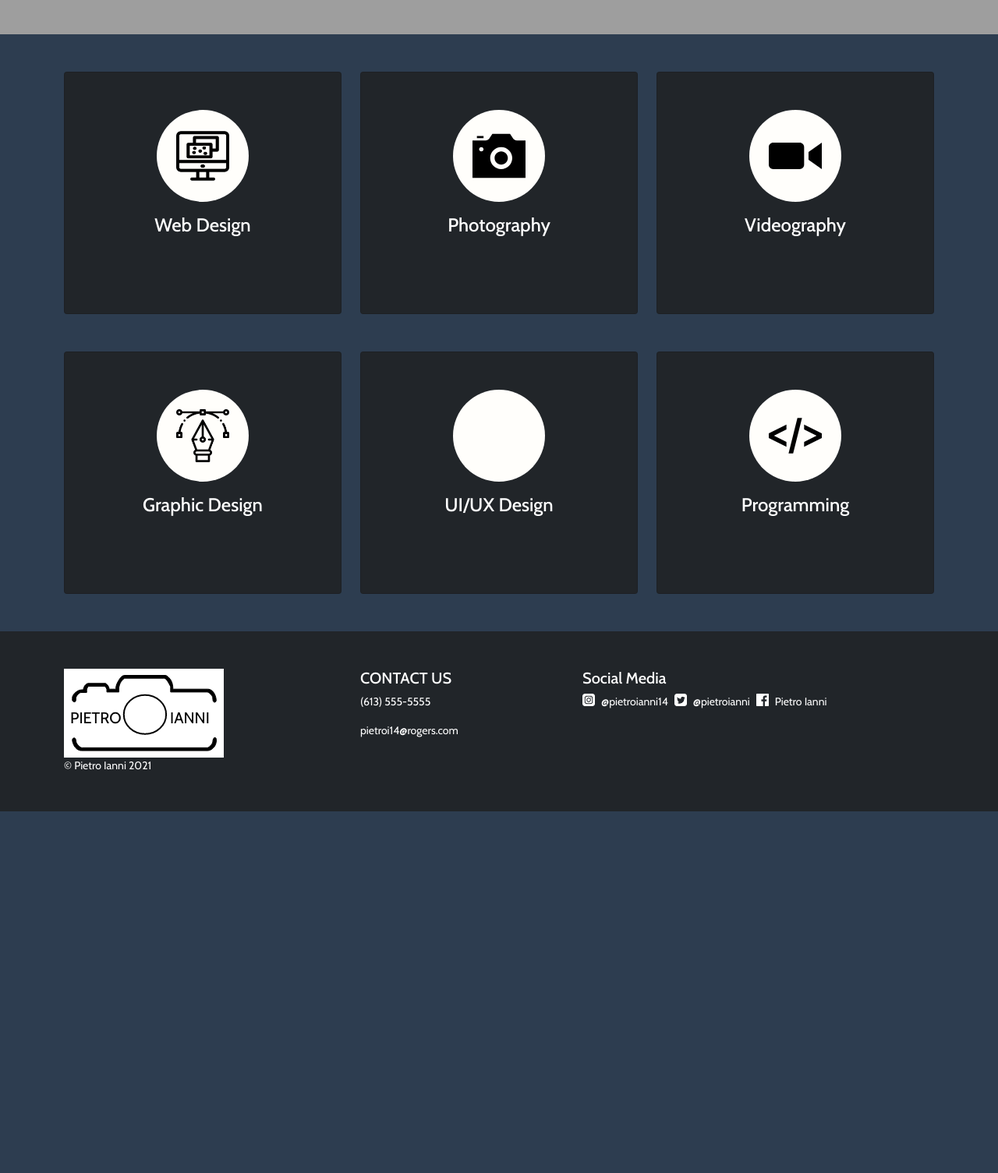
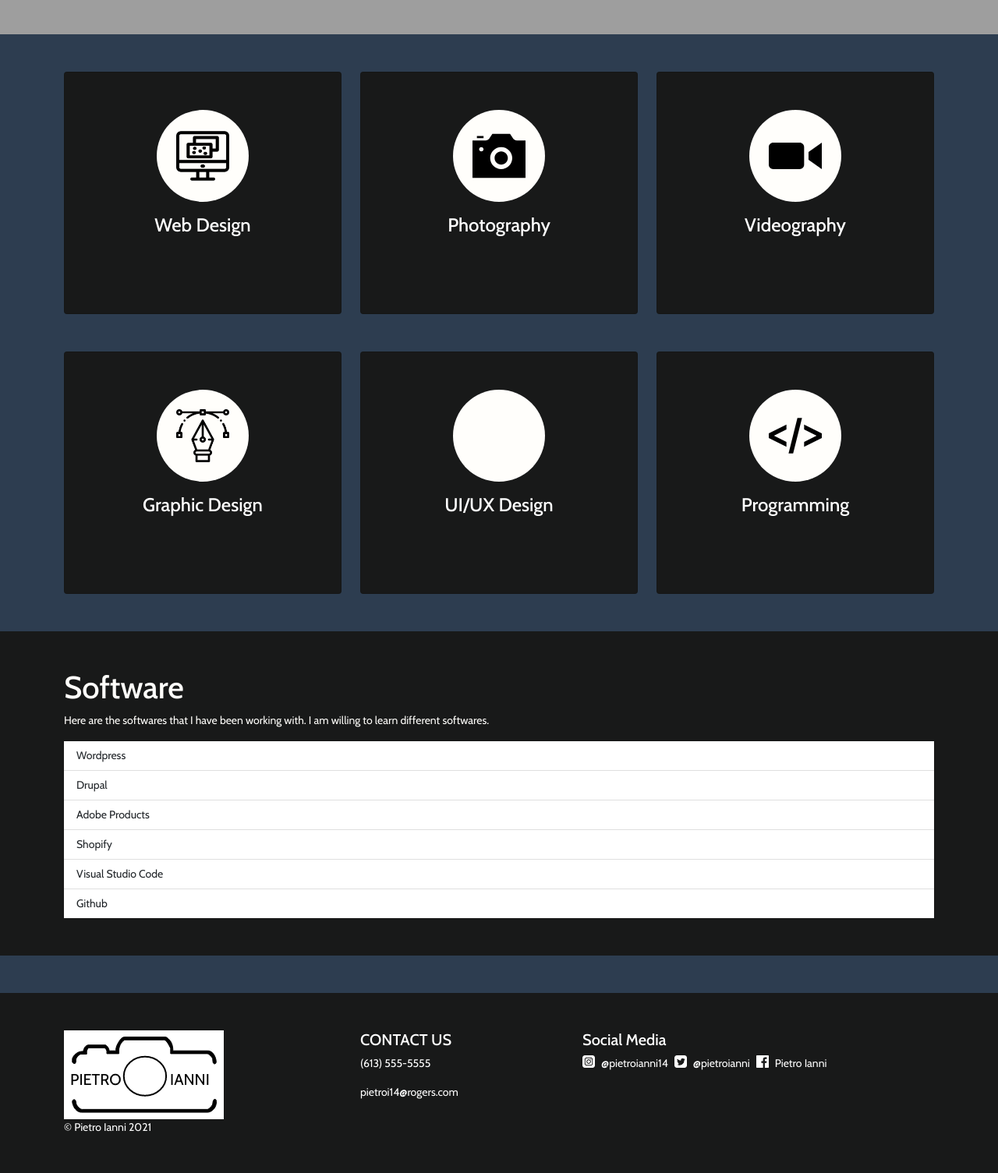
Before and after one commit to iann0029/iann0029.github.io, a plain HTML site: page Final/service.html in a window 1280 px wide. Shown: the part 419-1924 px from the top of the page at 78% size. Before the commit the page ends 1460 px from the top, so only its background shows below. Drawn offline with nearby package versions, Linux system fonts and the light colour scheme; grey boxes are pictures that could not be loaded.

Commit message:
adding list and adding comments to the css file

```diff
--- a/Final/css/main.css
+++ b/Final/css/main.css
@@ -14,15 +14,22 @@ img{
    --button: #858C84;
    --third: #972718;
 }
-
+/* In the body tag, I set the background color, colour, font, and font size that is being use thoughout the page. */
 body{
     background-color: var(--main);
     color: var(--font);
     font-family: 'Cabin', sans-serif;
     font-size: 14px;
 }
-
-/* Banner BAckground */
+/* Using this class in HTML to make it easier to for colouring the background black */
+.colour-black{
+    background-color: var(--second);
+}
+/* This class is used for the background colour to be red */
+.colour-red{
+    background-color: var(--third);
+}
+/* Using the banners classes to add an images in the background  */
 .banner-about{
     background-image: url(../images/andrew-neel-cckf4TsHAuw-unsplash.jpg);
     background-size: 100%;
@@ -52,15 +59,17 @@ body{
     background-position: center;
     height: 323px;
 }
+/* Using the banners class for each banners h1 to change the font size and padding */
 .banner-about h1, .banner-contact h1,
 .banner-portfolio h1, .banner-service h1{
     font-size: 60px;
     padding: 1.7em;
 }
+/* Changing the font size of the heading on the homepage headings  */
 .info{
     font-size: 14px;
 }
-
+/* Styling the button in all of the pages by background, colour, height, width, font size */
 .button{
     background-color: var(--button);
     color: var(--font);
@@ -68,6 +77,7 @@ body{
     width: 260px;
     font-size: 20px;
 }
+/* Styling the button in to form. It is the same as the button but the only change is the background colour */
 .button-form{
     background-color: var(--third);
     color: var(--font);
@@ -75,20 +85,20 @@ body{
     width: 260px;
     font-size: 20px;
 }
-.contactinfo{
-    background-color: var(--third);
-}
+/* Using this class for the sizing of the icon images in the contact */
 .icon{
     max-width: 67px;
     height: 62px;
 }
-/* Adding circle to the card  */
+/* Using this class for the cards in the servixce page and homepage. This is styling the cards height  */
 .servicecard{
     height: 311.23px;
 }
+/* Styling the heading on the cards that is being used on the service page and homepage  */
 .servicecard h2{
     font-size: 24px;
 }
+/* Adding a circle to the cards and adding the icons as a background image and styling it.*/
 .circle{
     display: block;
     margin: 0 auto;
@@ -101,28 +111,31 @@ body{
     background-repeat: no-repeat;
     background-position: center;
 }
+/* Adding a different background image */
 .circle-photo{
     background-image: url(../icons/iconmonstr-photo-camera-4.svg);
 }
+/* Adding a different background image */
 .circle-video{
     background-image: url(../icons/iconmonstr-video-camera-1.svg);
 }
+/* Adding a different background image */
 .circle-graphic{
     background-image: url(../icons/vector.png);
 }
+/* Adding a different background image */
 .circle-UI{
     background-image: url(../icons/web-design.png);
 }
+/* Adding a different background image */
 .circle-code{
     background-image: url(../icons/iconmonstr-code-2.svg);
 }
-.servicecard img{
-    width: 68px;
-    height: 68px;
-}
+/* Adding a background colour to the labels in the form on the contact page */
 label{
     background-color: var(--third);
 }
+/* Adding height and width to the images of the phoyography and graphic design section in porfolio. */
 .photo-graphic img{
     height: 332px;
     width: auto;
--- a/Final/service.html
+++ b/Final/service.html
@@ -40,7 +40,7 @@
       <div class="container">
         <div class="row">
           <div class="col-md-6 col-lg-4 mb-5">
-            <div class="card bg-dark text-center p-5 servicecard">
+            <div class="card colour-black text-center p-5 servicecard">
               <span class="circle"></span>
               <div class="card-body text-white m-auto">
                 <h2>Web Design</h2>
@@ -48,7 +48,7 @@
             </div>
           </div>
           <div class="col-md-6 col-lg-4 mb-5">
-            <div class="card bg-dark text-center p-5 servicecard">
+            <div class="card colour-black text-center p-5 servicecard">
               <span class="circle circle-photo"></span>
               <div class="card-body text-white m-auto">
                 <h2>Photography</h2>
@@ -56,7 +56,7 @@
             </div>
           </div>
           <div class="col-md-6 col-lg-4 mb-5">
-            <div class="card bg-dark text-center p-5 servicecard">
+            <div class="card colour-black text-center p-5 servicecard">
               <span class="circle circle-video"></span>
               <div class="card-body text-white m-auto">
                 <h2>Videography</h2>
@@ -64,7 +64,7 @@
             </div>
           </div>
           <div class="col-md-6 col-lg-4 mb-5">
-            <div class="card bg-dark text-center p-5 servicecard">
+            <div class="card colour-black text-center p-5 servicecard">
               <span class="circle circle-graphic"></span>
               <div class="card-body text-white m-auto">
                 <h2>Graphic Design</h2>
@@ -72,7 +72,7 @@
             </div>
           </div>
           <div class="col-md-6 col-lg-4 mb-5">
-            <div class="card bg-dark text-center p-5 servicecard">
+            <div class="card colour-black text-center p-5 servicecard">
               <span class="circle circle-UI"></span>
               <div class="card-body text-white m-auto">
                 <h2>UI/UX Design</h2>
@@ -80,7 +80,7 @@
             </div>
           </div>
           <div class="col-md-6 col-lg-4 mb-5">
-            <div class="card bg-dark text-center p-5 servicecard">
+            <div class="card colour-black text-center p-5 servicecard">
               <span class="circle circle-code"></span>
               <div class="card-body text-white m-auto">
                 <h2>Programming</h2>
@@ -90,7 +90,34 @@
         </div>
       </div>
     </section>
-    <section class="bg-dark">
+    <!-- Using the section tag for the software section on the page  -->
+    <section class="colour-black mb-5">
+      <div class="container ">
+        <div class="row">
+          <div class="col">
+            <h1 class="mt-5">Software</h1>
+          </div>
+        </div>
+        <div class="row">
+          <div class="col">
+            <p>Here are the softwares that I have been working with. I am willing to learn different softwares.</p>
+          </div>
+        </div>
+        <div class="row">
+          <div class="col">
+            <ul class="list-group mb-5 list-group-flush">
+              <li class="list-group-item">Wordpress</li>
+              <li class="list-group-item">Drupal</li>
+              <li class="list-group-item">Adobe Products</li>
+              <li class="list-group-item">Shopify</li>
+              <li class="list-group-item">Visual Studio Code</li>
+              <li class="list-group-item">Github</li>
+            </ul>
+          </div>
+        </div>
+      </div>
+    </section>
+    <section class="colour-black">
       <div class="container">
         <div class="row pt-5 pb-5">
           <div class="col-md-4">
```
Also changed, not shown: Final/about.html (+1 -1 lines), Final/Logo /WordPress-logotype-wmark.png (added), 1 other file.
